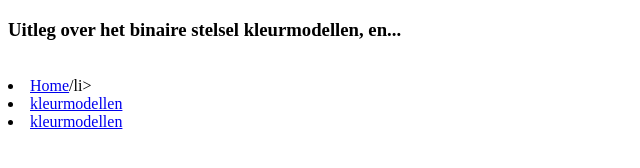
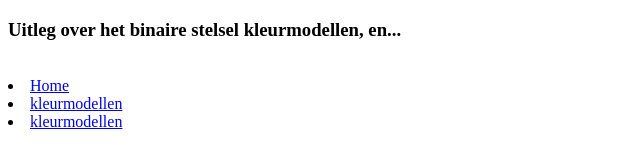
Before and after one commit to AmiraVlc/AmiraVlc.github.io, a plain HTML site: page index.html in a window 1280 px wide. Shown: the full height of the page, 0-640 px from the left. Drawn offline with Linux system fonts and the light colour scheme.

Commit message:
verandering

```diff
--- a/index.html
+++ b/index.html
@@ -11,7 +11,7 @@
 
             <br>
             </ul>
-                <li><a href="index.html">Home<a>/li>
+                <li><a href="index.html">Home<a></li>
                <li><a href="binairstelsel.html">kleurmodellen</a></li>
                <li><a href="kleurmodellen">kleurmodellen</a></li>
 
```
